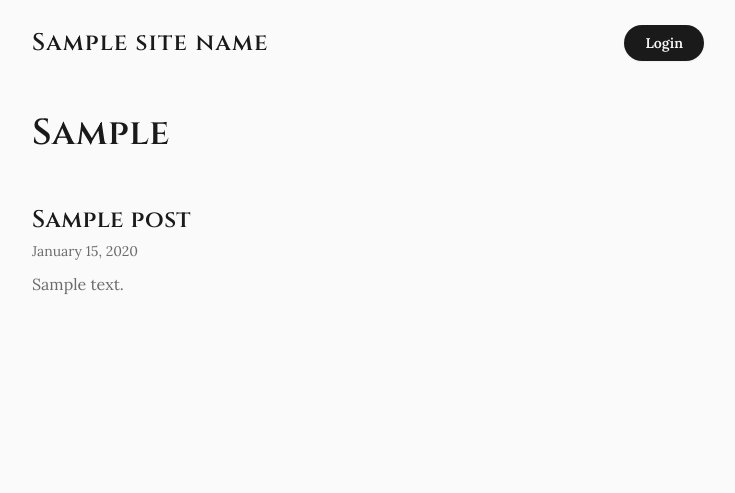
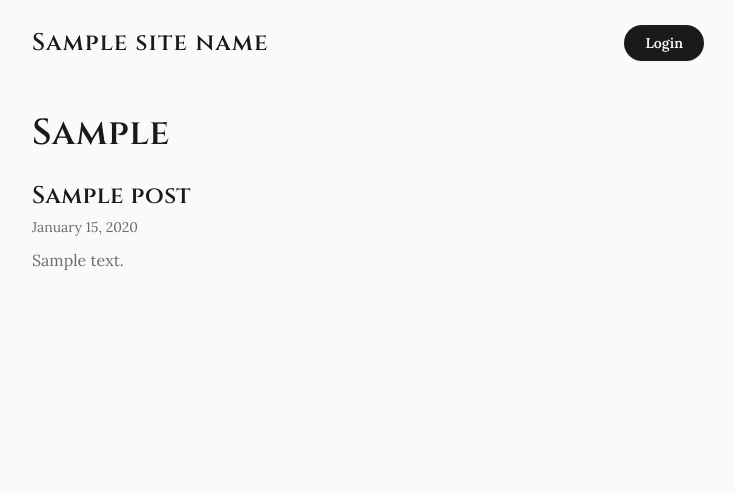
Before and after one commit to ZechCodes/Skrift, a Python web app: template templates/index.html in a window 1280 px wide. Shown: the top 493 px of the page, without its empty margins (272-1007 px from the left). Run offline with Jinja, Linux system fonts and the light colour scheme; the template is opened without the code that fills it: most values are stand-ins (such as "Sample title", 1, 10 or a date in 2020).

Commit message:
Remove card styling from posts, add animated link underlines
Remove border separators from blog post listings for cleaner look.
Add sliding underline hover animation to content links that
transitions from right-to-left on hover.

Co-Authored-By: Claude Opus 4.5 <noreply@anthropic.com>

```diff
--- a/static/css/style.css
+++ b/static/css/style.css
@@ -176,6 +176,35 @@ a {
 
 a:hover {
     color: var(--color-primary-hover);
+}
+
+/* Animated underline for content links */
+.post-content a,
+.page-content a,
+.post-preview h2 a {
+    position: relative;
+}
+
+.post-content a::after,
+.page-content a::after,
+.post-preview h2 a::after {
+    content: '';
+    position: absolute;
+    left: 0;
+    bottom: -1px;
+    width: 100%;
+    height: 1px;
+    background-color: currentColor;
+    transform: scaleX(0);
+    transform-origin: right;
+    transition: transform var(--transition-normal) ease-out;
+}
+
+.post-content a:hover::after,
+.page-content a:hover::after,
+.post-preview h2 a:hover::after {
+    transform: scaleX(1);
+    transform-origin: left;
 }
 
 code {
@@ -608,13 +637,13 @@ th {
 
 .posts-list .post-preview {
     background-color: transparent;
-    border-bottom: 1px solid var(--color-border);
     border-radius: 0;
-    padding: var(--spacing-lg) 0;
+    padding: 0;
+    margin-bottom: var(--spacing-xl);
 }
 
 .posts-list .post-preview:last-child {
-    border-bottom: none;
+    margin-bottom: 0;
 }
 
 .posts-list .post-preview header {
@@ -625,14 +654,6 @@ th {
     font-family: 'Cinzel', serif;
     font-size: 1.5rem;
     margin-bottom: var(--spacing-xs);
-}
-
-.posts-list .post-preview h2 a {
-    text-decoration: none;
-}
-
-.posts-list .post-preview h2 a:hover {
-    text-decoration: underline;
 }
 
 .post-meta {
```
